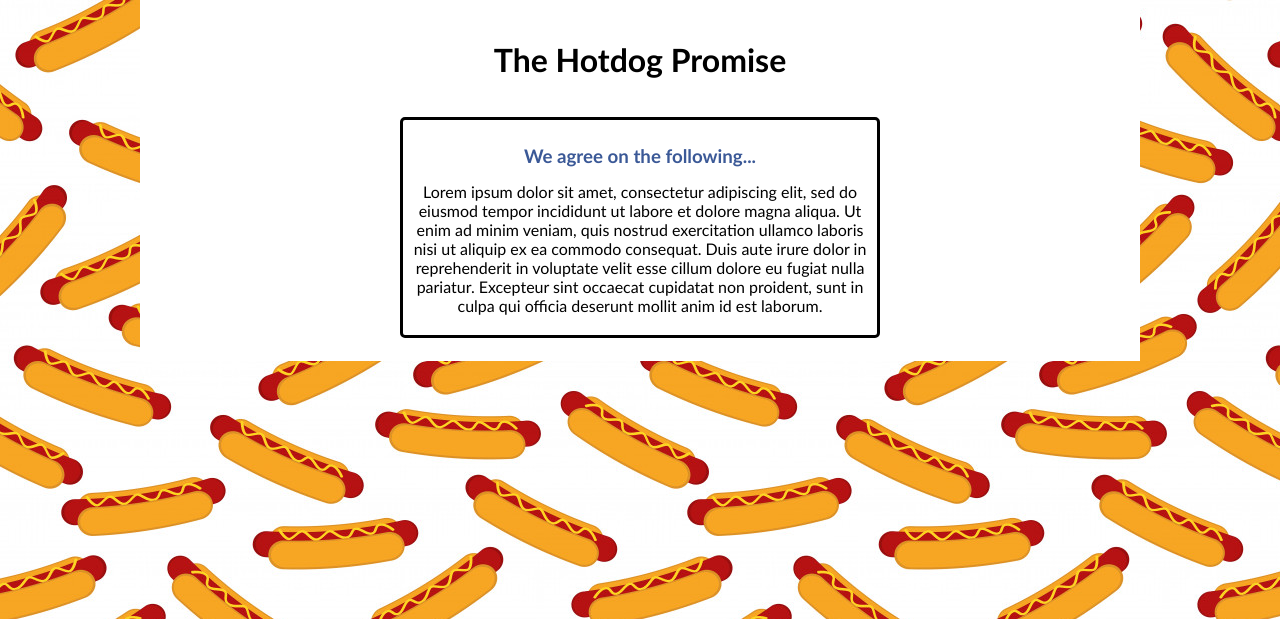
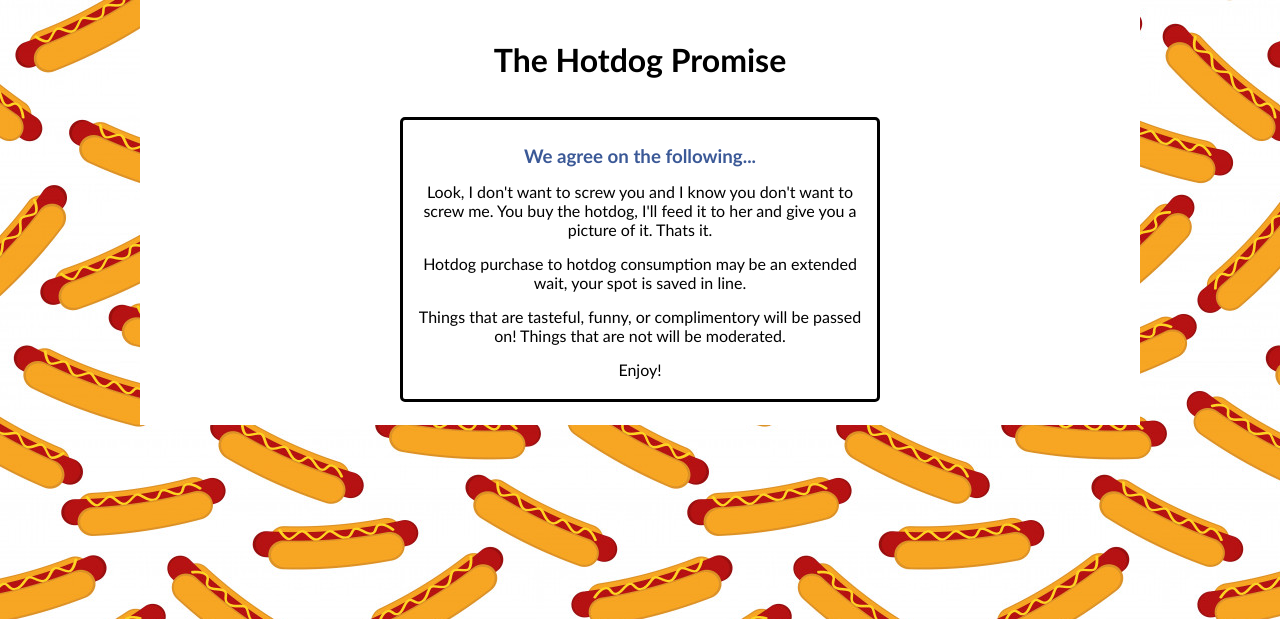
Before and after one commit to NewellServ/hotdog, a PHP site: page /promise.php in a window 1280 px wide. Shown: the part 40-659 px from the top of the page. Run offline with PHP 8.4, Linux system fonts and the light colour scheme.

Commit message:
updated promise

```diff
--- a/promise.php
+++ b/promise.php
@@ -19,7 +19,11 @@
       <section>
           <article class="">
               <h3>We agree on the following...</h3>
-              <p>Lorem ipsum dolor sit amet, consectetur adipiscing elit, sed do eiusmod tempor incididunt ut labore et dolore magna aliqua. Ut enim ad minim veniam, quis nostrud exercitation ullamco laboris nisi ut aliquip ex ea commodo consequat. Duis aute irure dolor in reprehenderit in voluptate velit esse cillum dolore eu fugiat nulla pariatur. Excepteur sint occaecat cupidatat non proident, sunt in culpa qui officia deserunt mollit anim id est laborum.</p>
+              <p>Look, I don't want to screw you and I know you don't want to screw me.  You buy the hotdog, I'll feed it to her and give you a picture of it.  Thats it.</p>
+              <p>Hotdog purchase to hotdog consumption may be an extended wait, your spot is saved in line.</p>
+              <p>Things that are tasteful, funny, or complimentory will be passed on!  Things that are not will be moderated.</p>
+              <p>Enjoy!</p>
+
           </article>
       </section>
     </div>
```
